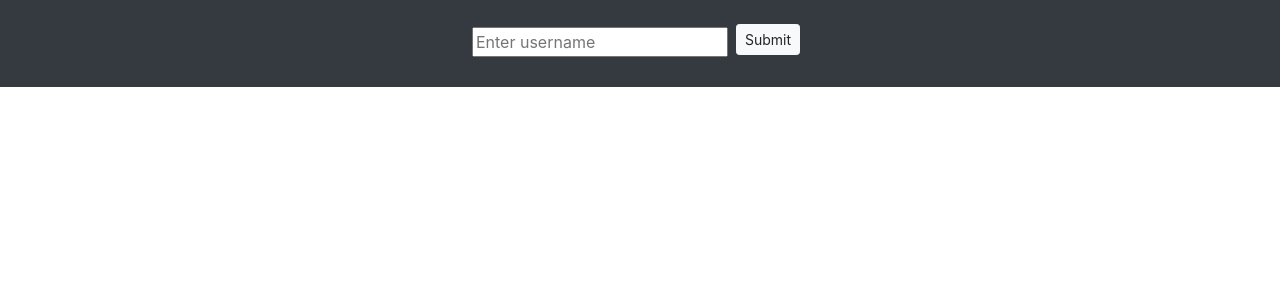
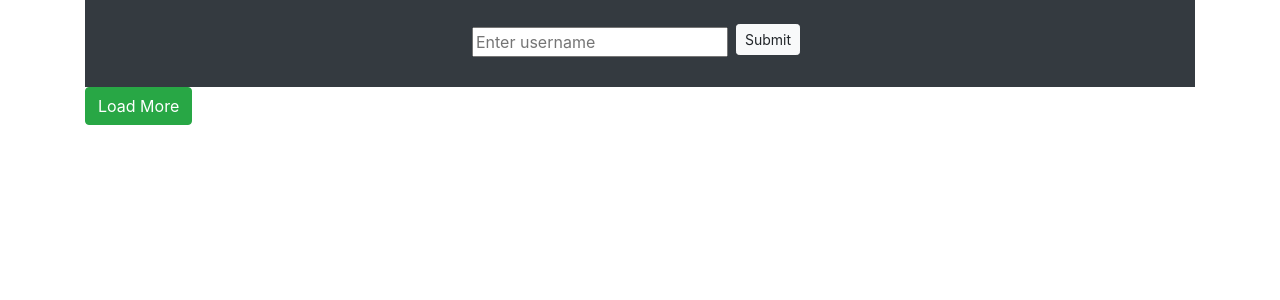
Before and after one commit to mrpkdeveloper/Github-Explorer-, a React (Create React App) app: page / in a window 1280 px wide. Shown: the top 300 px of the page. Built offline with nearby package versions, Linux system fonts and the light colour scheme.

Commit message:
added loadmore button to load more reps

```diff
--- a/src/App.js
+++ b/src/App.js
@@ -11,7 +11,8 @@ class App extends React.Component {
     user: null,
     repos: [],
     userDataError: null,
-    loading: false
+    loading: false,
+    page: 1
 
   }
 
@@ -32,11 +33,12 @@ class App extends React.Component {
 
 
   fetchrepos = async (username) => {
-    const res = await fetch(`https://api.github.com/users/${username}/repos?page=1`)
+    const { page } = this.state
+    const res = await fetch(`https://api.github.com/users/${username}/repos?page=${page}`)
     if (res.ok) {
       const data = await res.json()
       // console.log(data)
-      return { data }
+      return { data, page: page + 1 }
     }
     const error = (await res.json()).message
     return { error }
@@ -54,13 +56,13 @@ class App extends React.Component {
         ])
 
         if (user.data !== undefined && repos.data !== undefined) {
-          return this.setState({ user: user.data, repos: repos.data, loading: false })
+          return this.setState({ user: user.data, repos: repos.data, page: repos.page, loading: false })
         }
 
         this.setState({
           userDataError: user.error,
           reposerror: repos.error,
-          loading: false
+          loading: false,
         })
 
       } catch (err) {
@@ -75,12 +77,21 @@ class App extends React.Component {
 
   }
 
+  loadmore = async () => {
+    const { page, data } = await this.fetchrepos(this.state.user.login)
+    if (data)
+      this.setState((state) => ({
+        repos: [...state.repos, ...data],
+        page
+      }))
+  }
+
   render() {
 
     const { userDataError, reposerror, loading, user, repos } = this.state
 
     return (
-      <div>
+      <div className="container">
         <Search fetchdata={this.fetchData} />
         {/* if error found then only  display para */}
         {loading && (<p>loading....</p>)}
@@ -90,7 +101,8 @@ class App extends React.Component {
         {!loading && !userDataError && user && <Usercard user={user} />}
         {reposerror && <p className="text-danger">{reposerror}</p>}
 
-        {!loading && !reposerror && repos.map((repo, index) => <Repocard key={index} repo={repo} />)}
+        {!loading && !reposerror && repos.map((repo) => <Repocard key={repo.id} repo={repo} />)}
+        <button className="btn btn-success" onClick={this.loadmore}>Load More</button>
       </div>
     )
   }
--- a/src/components/Search.js
+++ b/src/components/Search.js
@@ -24,7 +24,7 @@ class Search extends React.Component {
         const { fetchdata } = this.props
 
         return (
-            <nav class="navbar navbar-dark bg-dark center">
+            <nav className="navbar navbar-dark bg-dark center">
                 <div className="my-3 mx-auto">
                     {/* using ref */}
                     {/* <input ref={this.inputref} className="input" placeholder="Enter username" type="text" /> */}
```
